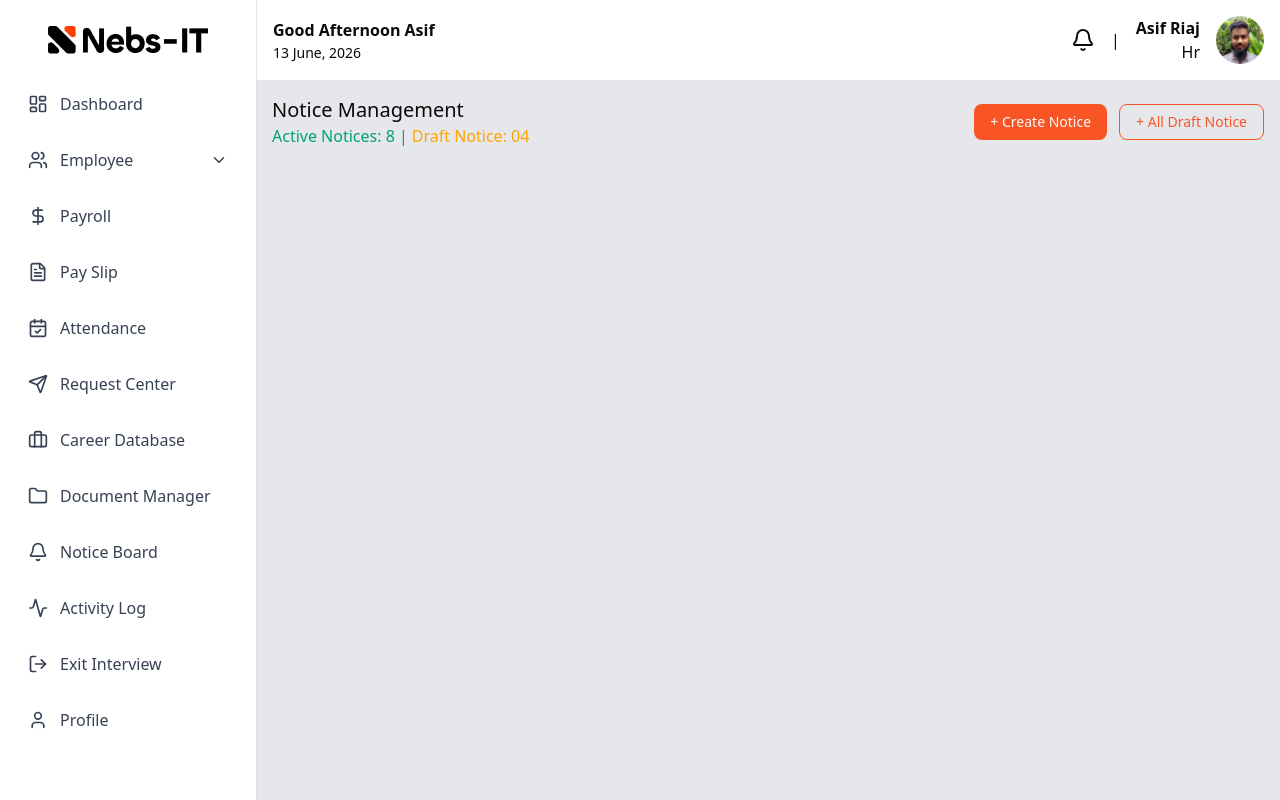
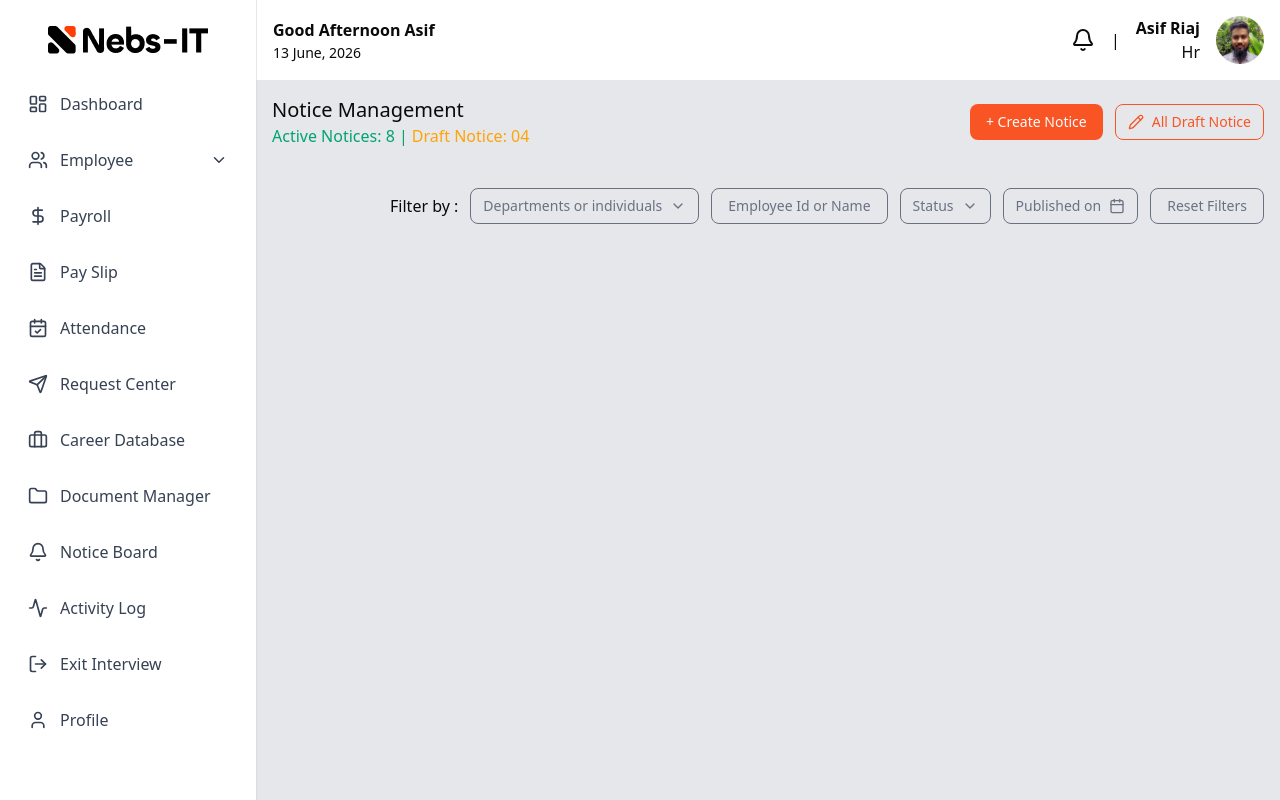
Before and after one commit to khairul-islam-k/nebs-it-practice-task, a Next.js app: page / in a window 1280 px wide. Built offline with nearby package versions, Linux system fonts and the light colour scheme.

Commit message:
filler button

```diff
--- a/src/app/(mainLayout)/page.js
+++ b/src/app/(mainLayout)/page.js
@@ -1,10 +1,12 @@
 import { Button } from "@/components/ui/button";
+import { Calendar, ChevronDown, Pencil } from "lucide-react";
 import Image from "next/image";
 
 export default function Home() {
   return (
     <div>
 
+      {/* Notice button */}
       <div className="flex justify-between items-center">
 
         <div>
@@ -17,9 +19,19 @@ export default function Home() {
 
         <div className="flex flex-col md:flex-row gap-3">
           <Button className="bg-[#F95524] hover:bg-amber-500 cursor-pointer">+ Create Notice</Button>
-          <Button className="bg-gray-200 border border-[#F95524] text-[#F95524] hover:bg-gray-300 cursor-pointer">+ All Draft Notice</Button>
+          <Button className="bg-gray-200 border border-[#F95524] text-[#F95524] hover:bg-gray-300 cursor-pointer"><Pencil /> All Draft Notice</Button>
         </div>
 
+      </div>
+
+      {/* Filter button */}
+      <div className="flex justify-end gap-3 items-center flex-wrap my-10">
+        <h3>Filter by :</h3>
+        <Button className="bg-gray-200 text-gray-500 border border-gray-500 hover:bg-gray-300">Departments or individuals <ChevronDown /></Button>
+        <Button className="bg-gray-200 text-gray-500 border border-gray-500 hover:bg-gray-300">Employee Id or Name</Button>
+        <Button className="bg-gray-200 text-gray-500 border border-gray-500 hover:bg-gray-300">Status <ChevronDown /></Button>
+        <Button className="bg-gray-200 text-gray-500 border border-gray-500 hover:bg-gray-300">Published on <Calendar /></Button>
+        <Button className="bg-gray-200 text-gray-500 border border-gray-500 hover:bg-gray-300">Reset Filters</Button>
       </div>
 
     </div>
```
Also changed, not shown: src/app/globals.css (+0 -24 lines).
